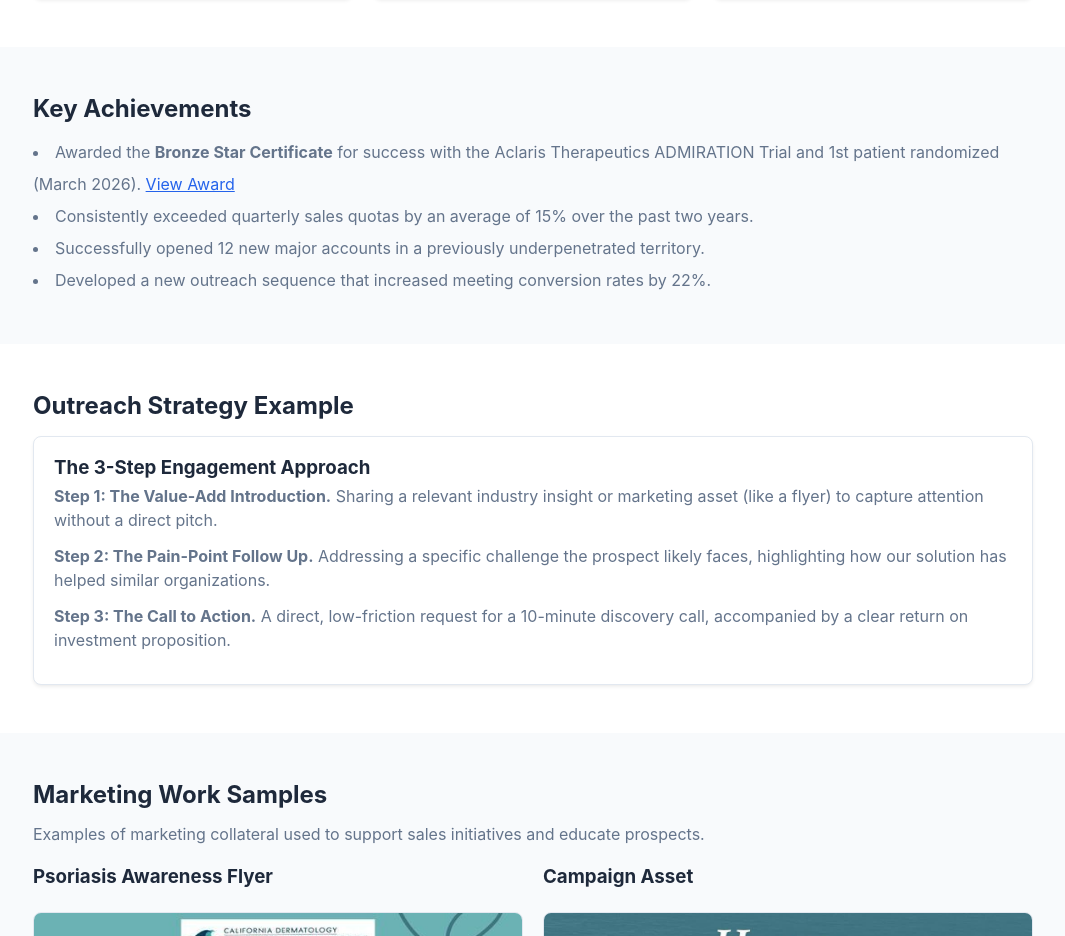
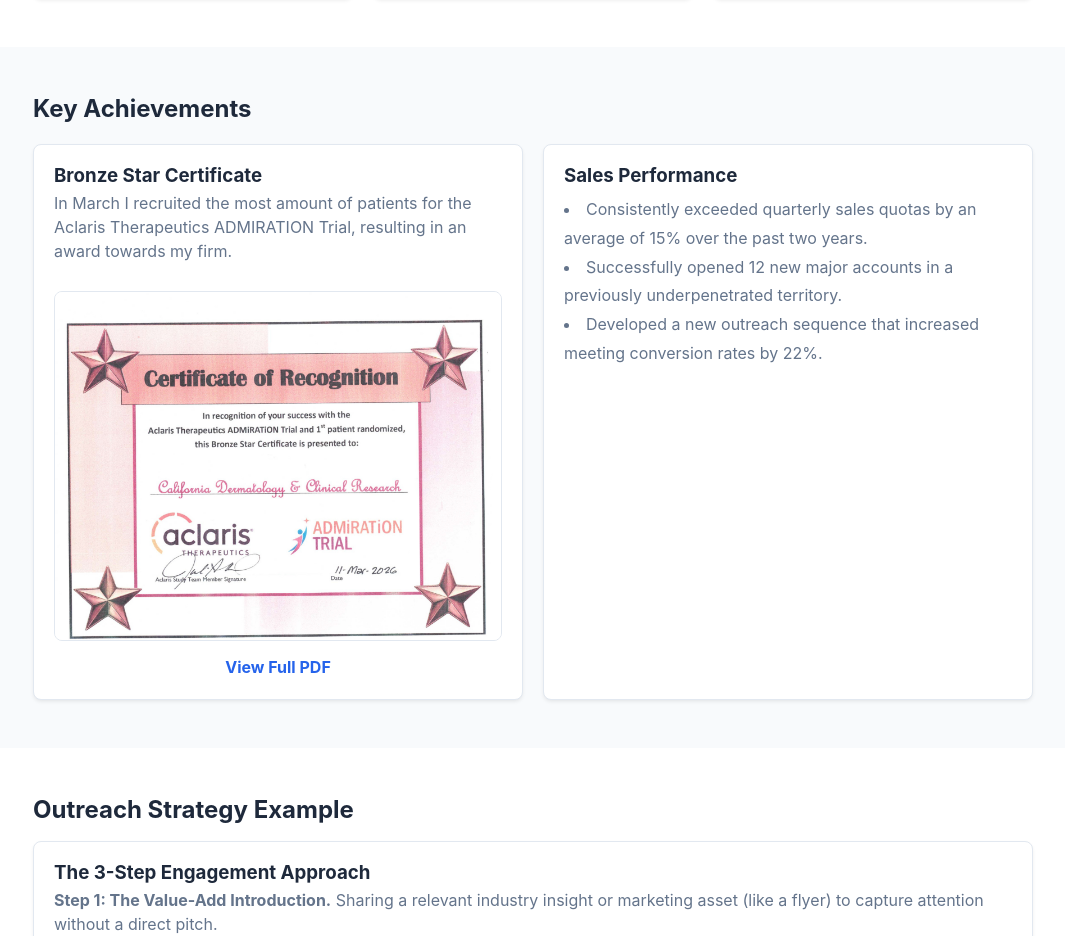
Before and after one commit to lydia-a-wilson/lydia-a-wilson.github.io, a React (Vite) app: page / in a window 1280 px wide. Shown: the part 1002-1938 px from the top of the page, without its empty margins (107-1172 px from the left). Built offline with nearby package versions, Linux system fonts and the light colour scheme.

Commit message:
Rotate award PDF and add visual preview to achievements section

```diff
--- a/src/App.tsx
+++ b/src/App.tsx
@@ -76,12 +76,35 @@
       <section id="achievements" className="bg-alt">
         <div className="container">
           <h2>Key Achievements</h2>
-          <ul style={{ listStylePosition: 'inside', lineHeight: '2', color: 'var(--text-muted)' }}>
-            <li>Awarded the <strong>Bronze Star Certificate</strong> for success with the Aclaris Therapeutics ADMIRATION Trial and 1st patient randomized (March 2026). <a href="/lydia-award.pdf" target="_blank" rel="noopener noreferrer" style={{ color: 'var(--primary)', textDecoration: 'underline' }}>View Award</a></li>
-            <li>Consistently exceeded quarterly sales quotas by an average of 15% over the past two years.</li>
-            <li>Successfully opened 12 new major accounts in a previously underpenetrated territory.</li>
-            <li>Developed a new outreach sequence that increased meeting conversion rates by 22%.</li>
-          </ul>
+          <div className="grid">
+            <div className="card">
+              <h3>Bronze Star Certificate</h3>
+              <p>In March I recruited the most amount of patients for the Aclaris Therapeutics ADMIRATION Trial, resulting in an award towards my firm.</p>
+              <div style={{ marginTop: '1rem' }}>
+                <a href="/lydia-award.pdf" target="_blank" rel="noopener noreferrer">
+                  <img
+                    src="/lydia-award-preview.jpg"
+                    alt="Lydia Award Preview"
+                    className="work-img"
+                    style={{ cursor: 'pointer', transition: 'transform 0.2s' }}
+                    onMouseOver={(e) => e.currentTarget.style.transform = 'scale(1.02)'}
+                    onMouseOut={(e) => e.currentTarget.style.transform = 'scale(1)'}
+                  />
+                </a>
+              </div>
+              <div style={{ marginTop: '0.5rem', textAlign: 'center' }}>
+                <a href="/lydia-award.pdf" target="_blank" rel="noopener noreferrer" style={{ color: 'var(--primary)', fontWeight: 'bold' }}>View Full PDF</a>
+              </div>
+            </div>
+            <div className="card">
+              <h3>Sales Performance</h3>
+              <ul style={{ listStylePosition: 'inside', color: 'var(--text-muted)', marginTop: '0.5rem', lineHeight: '1.8' }}>
+                <li>Consistently exceeded quarterly sales quotas by an average of 15% over the past two years.</li>
+                <li>Successfully opened 12 new major accounts in a previously underpenetrated territory.</li>
+                <li>Developed a new outreach sequence that increased meeting conversion rates by 22%.</li>
+              </ul>
+            </div>
+          </div>
         </div>
       </section>
 
```
Also changed, not shown: public/lydia-award-preview.jpg (added), 1 other file (tests, documents, lock files or other folders).
